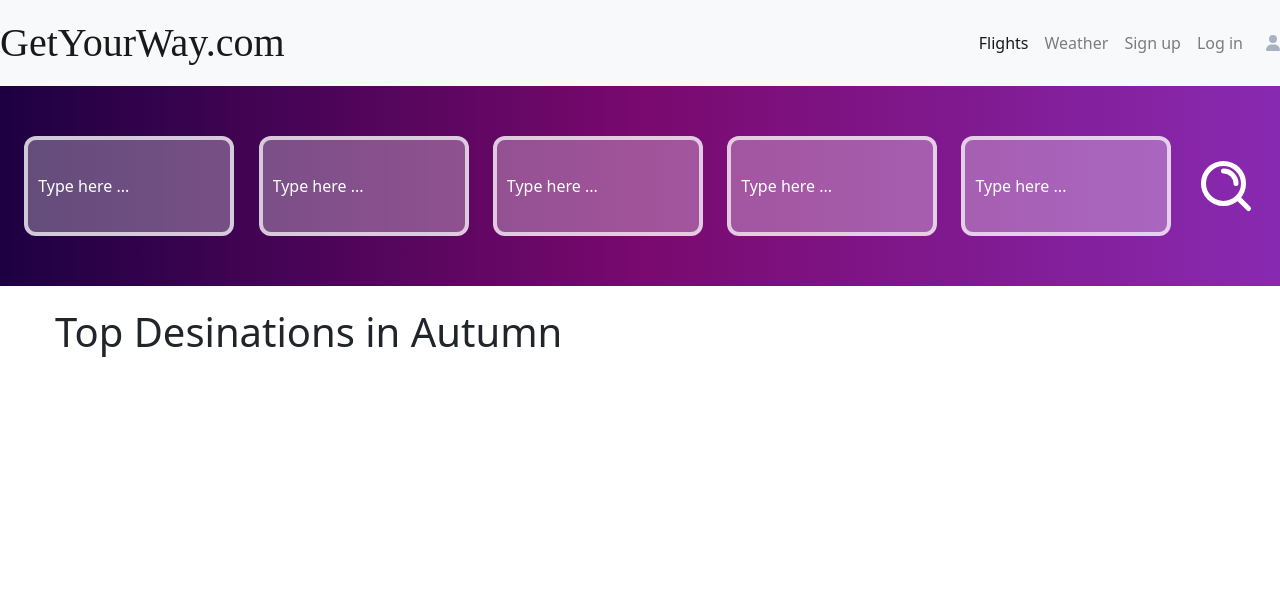
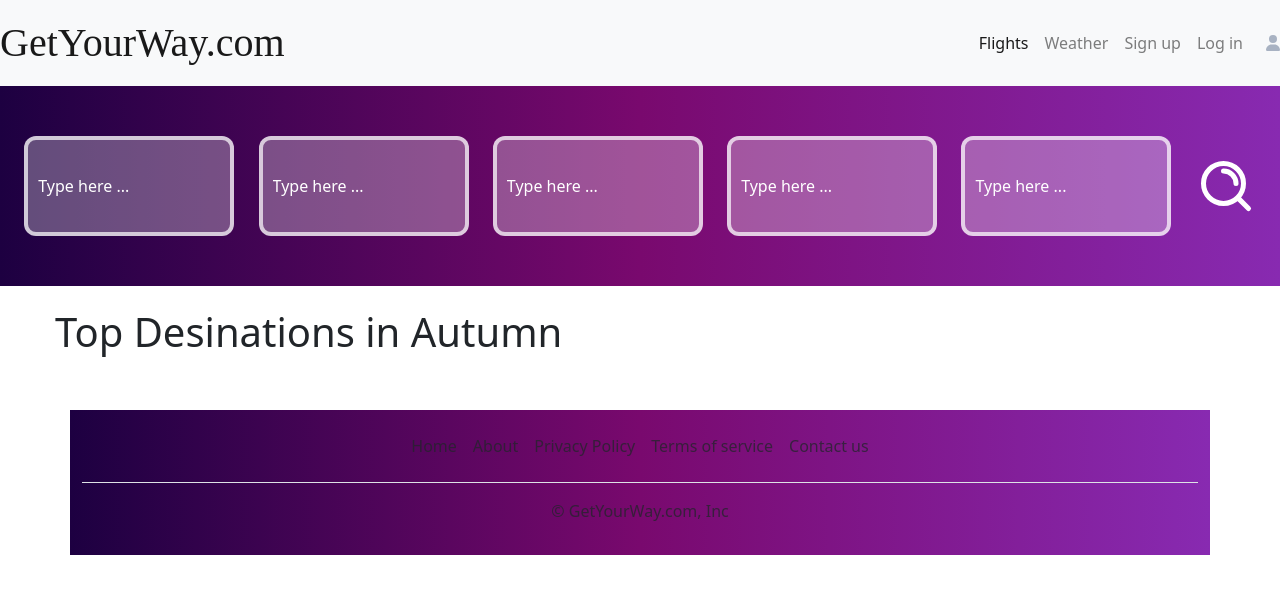
Before and after one commit to eclonghurst/SkyTwoFlyFront, a React (Create React App) app: page / in a window 1280 px wide. Shown: the top 594 px of the page. Built offline with nearby package versions, Linux system fonts and the light colour scheme.

Commit message:
added a footer and tried some colour styling

```diff
--- a/src/App.js
+++ b/src/App.js
@@ -3,6 +3,7 @@ import './App.css';
 import NavBar from './Components/NavBar';
 import ButtonBar from './Components/ButtonBar';
 import HeroTagline from './Components/HeroTagline';
+import Footer from './Components/Footer';
 
 function App() {
   return (
@@ -10,6 +11,7 @@ function App() {
     <NavBar/>
     <ButtonBar/>
     <HeroTagline/>
+    <Footer/>
     </>
   );
 }
--- a/src/Components/Footer.jsx
+++ b/src/Components/Footer.jsx
@@ -0,0 +1,24 @@
+import React from "react";
+import './FooterCSS.css';
+
+function Footer(){
+
+    return(
+
+            <div className="container">
+  <footer className="py-3 my-4">
+    <ul className="nav justify-content-center border-bottom pb-3 mb-3">
+      <li className="nav-item"><a href="#" className="nav-link px-2 text-body-secondary white-footer-text">Home</a></li>
+      <li className="nav-item"><a href="#" className="nav-link px-2 text-body-secondary white-footer-text">About</a></li>
+      <li className="nav-item"><a href="#" className="nav-link px-2 text-body-secondary white-footer-text">Privacy Policy</a></li>
+      <li className="nav-item"><a href="#" className="nav-link px-2 text-body-secondary white-footer-text">Terms of service</a></li>
+      <li className="nav-item"><a href="#" className="nav-link px-2 text-body-secondary white-footer-text">Contact us</a></li>
+    </ul>
+    <p className="text-center text-body-secondary white-footer-text"> &copy; GetYourWay.com, Inc</p>
+  </footer>
+</div>
+
+    )
+}
+
+export default Footer;
--- /dev/null
+++ b/src/Components/FooterCSS.css
@@ -0,0 +1,8 @@
+
+
+.container{background: rgb(29,0,65);
+    background: linear-gradient(90deg, rgba(29,0,65,1) 0%, rgba(121,9,110,1) 50%, rgba(136,42,177,1) 100%);}
+
+
+
+.white-footer-text{color: white !important};
--- a/src/Components/HeroTagline.jsx
+++ b/src/Components/HeroTagline.jsx
@@ -1,11 +1,13 @@
 import React from 'react';
 import './HeroSectionCSS.css';
+
 
 function HeroTagline() {
   return (
     <>
     <div className="heroTaglineContainer">
         <h1>Top Desinations in Autumn</h1>
+
     </div>
     </>
   )
```
